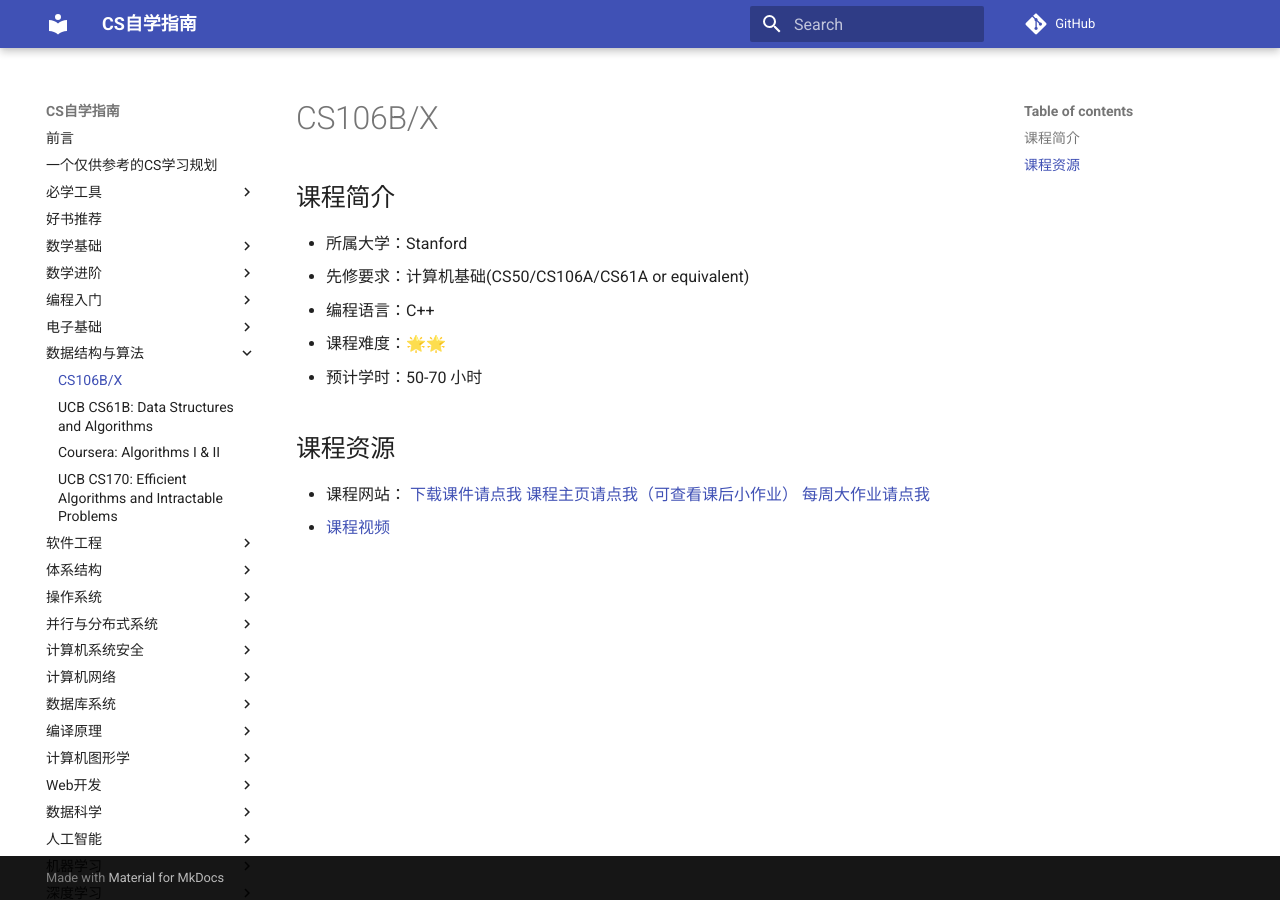
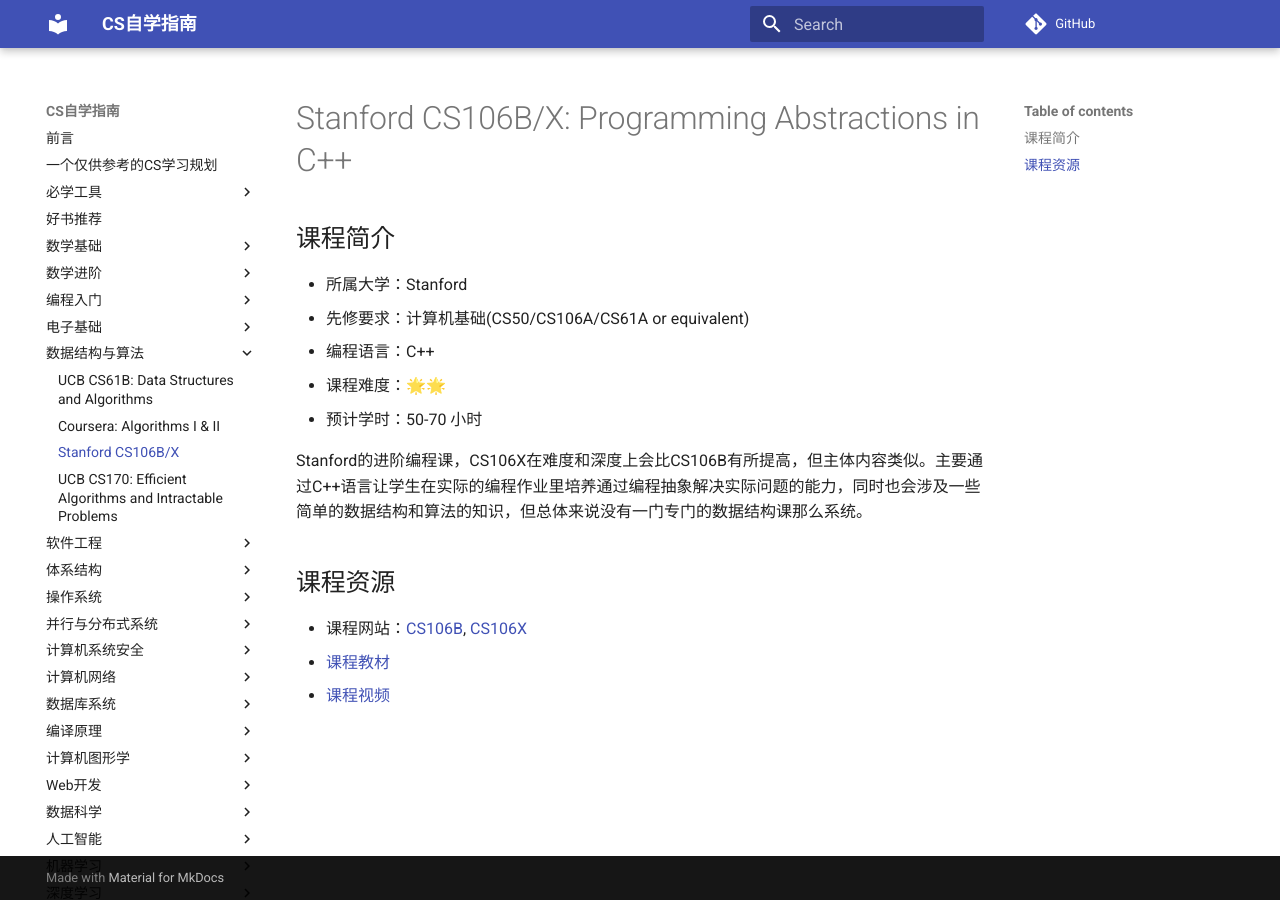
Before and after one commit to PKUFlyingPig/cs-self-learning, an MkDocs documentation site: the page built from docs/数据结构与算法/CS106B_CS106X.md, in a window 1280 px wide. Built offline with MkDocs 1.6.1 and Material for MkDocs 9.7.7, drawn with Linux system fonts in a browser that asks for light colours; comment, search, counter and statistics services are not loaded.

Commit message:
reorganize the PR#34

```diff
--- a/docs/数据结构与算法/CS106B_CS106X.md
+++ b/docs/数据结构与算法/CS106B_CS106X.md
@@ -1,3 +1,4 @@
+# Stanford CS106B/X: Programming Abstractions in C++
 ## 课程简介
 - 所属大学：Stanford
 - 先修要求：计算机基础(CS50/CS106A/CS61A or equivalent)
@@ -5,9 +6,9 @@
 - 课程难度：🌟🌟
 - 预计学时：50-70 小时
 
+Stanford的进阶编程课，CS106X在难度和深度上会比CS106B有所提高，但主体内容类似。主要通过C++语言让学生在实际的编程作业里培养通过编程抽象解决实际问题的能力，同时也会涉及一些简单的数据结构和算法的知识，但总体来说没有一门专门的数据结构课那么系统。
+
 ## 课程资源
-- 课程网站：
-[下载课件请点我](https://web.stanford.edu/class/archive/cs/cs106b/cs106b.1198/)
-[课程主页请点我（可查看课后小作业）](https://web.stanford.edu/class/archive/cs/cs106b/cs106b.1184/index.shtml)
-[每周大作业请点我](https://web.stanford.edu/class/archive/cs/cs106b/cs106b.1176/)
+- 课程网站：[CS106B](https://web.stanford.edu/class/cs106b/), [CS106X](https://web.stanford.edu/class/cs106x/)
+- [课程教材](https://web.stanford.edu/class/cs106x/res/reader/CS106BX-Reader.pdf)
 - [课程视频](https://www.bilibili.com/video/BV1G7411k7jG)
--- a/mkdocs.yml
+++ b/mkdocs.yml
@@ -19,14 +19,14 @@ nav:
   - 数学基础:
     - 'MIT18.01/18.02: Calculus': '数学基础/MITmaths.md'
     - 'MIT18.06: Linear Algebra': '数学基础/MITLA.md'
-    - 'MIT 6.042J: Mathematics for Computer Science': '数学基础/6.042J.md'
     - 'MIT6.050J: Information theory and Entropy': '数学基础/information.md'
-    - 'The Information Theory, Patter Recognition, and Neural Networks': '数学基础/The Information Theory, Pattern Recognition, and Neural Networks.md'
   - 数学进阶:
     - 'UCB CS70: discrete Math and probability theory': '数学进阶/CS70.md'
     - 'UCB CS126: probability theory': '数学进阶/CS126.md'
+    - 'MIT 6.042J: Mathematics for Computer Science': '数学进阶/6.042J.md'
     - 'MIT18.330: Introduction to numerical analysis': '数学进阶/numerical.md'
     - 'Standford EE364A: Convex Optimization': '数学进阶/convex.md'
+    - 'The Information Theory, Patter Recognition, and Neural Networks': '数学进阶/The Information Theory, Pattern Recognition, and Neural Networks.md'
   - 编程入门:
     - 'MIT-Missing-Semester': '编程入门/MIT-Missing-Semester.md'
     - 'Harvard CS50: This is CS50x': '编程入门/CS50.md'
@@ -34,13 +34,13 @@ nav:
     - 'Stanford CS106L: Standard C++ Programming': '编程入门/CS106L.md'
     - 'Stanford CS110L: Safety in Systems Programming': '编程入门/CS110L.md'
   - 电子基础:
-    - 'MIT 6.007 Signals and Systems': '电子基础/Signals and Systems_AVO.md'
     - 'EE16A&B: Designing Information Devices and Systems I&II': '电子基础/EE16.md'
     - 'UCB EE120 : Signal and Systems': '电子基础/signal.md'
+    - 'MIT 6.007 Signals and Systems': '电子基础/Signals and Systems_AVO.md'
   - 数据结构与算法:
-    - 'CS106B/X': '数据结构与算法/CS106B_CS106X.md'
     - 'UCB CS61B: Data Structures and Algorithms': '数据结构与算法/CS61B.md'
     - 'Coursera: Algorithms I & II': '数据结构与算法/Algo.md'
+    - 'Stanford CS106B/X': '数据结构与算法/CS106B_CS106X.md'
     - 'UCB CS170: Efficient Algorithms and Intractable Problems': '数据结构与算法/CS170.md'
   - 软件工程:
     - 'MIT 6.031: Software Construction': '软件工程/6031.md'
```
Also changed, not shown: docs/数学进阶/The Information Theory, Pattern Recognition, and Neural Networks.md (renamed from docs/数学基础/The Information Theory, Pattern Recognition, and Neural Networks.md).
